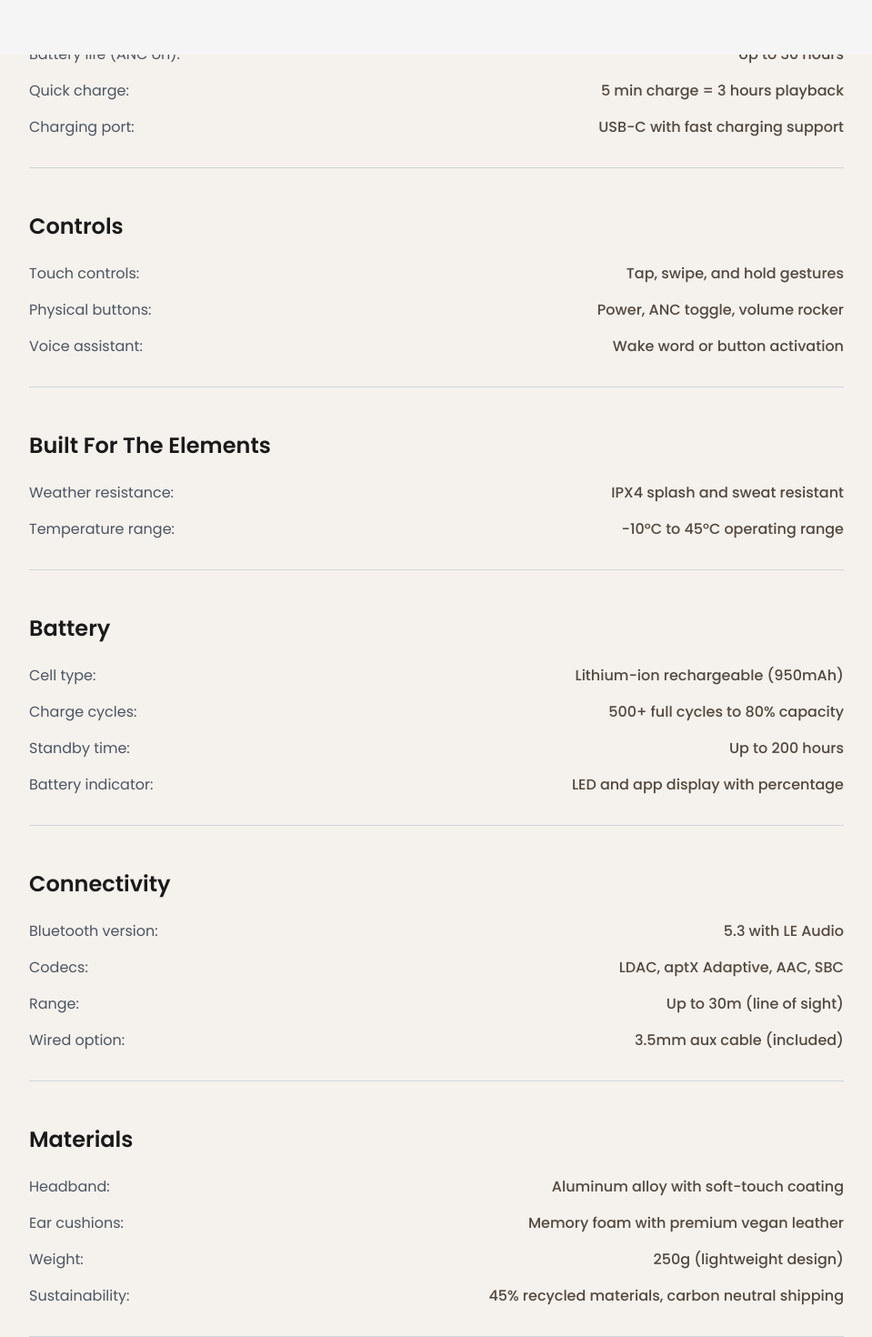
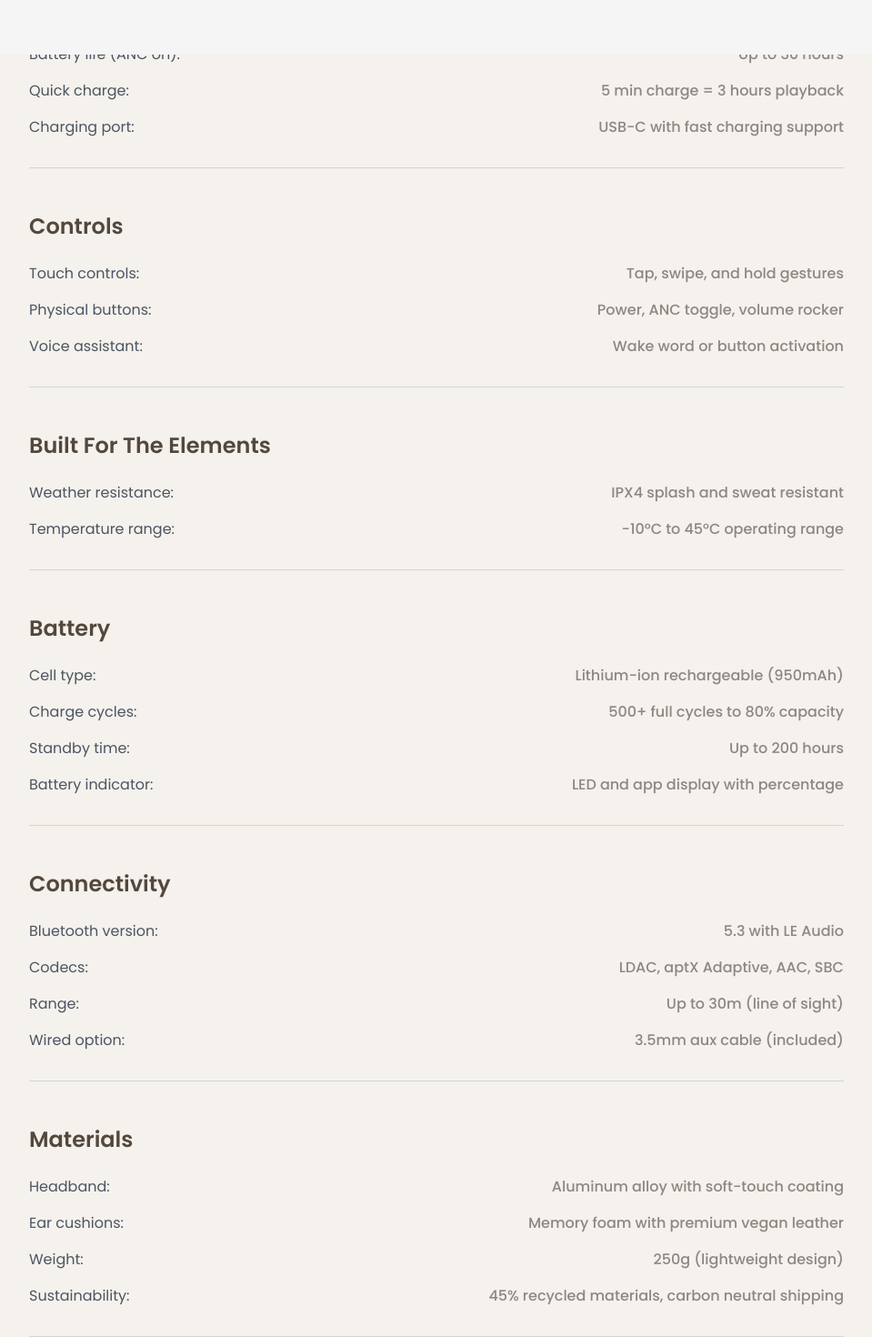
Before and after one commit to Raed-div/headphones-website, a React (Create React App) app: page /tech-specs in a window 1280 px wide. Shown: the part 1300-2770 px from the top of the page at 91% size, without its empty margins (160-1119 px from the left). Built offline with nearby package versions, Linux system fonts and the light colour scheme.

Commit message:
feat: implement product comparison and tech specs pages with new header and related components.

```diff
--- a/src/components/ColorPicker/ColorPicker.jsx
+++ b/src/components/ColorPicker/ColorPicker.jsx
@@ -32,7 +32,7 @@ const ColorPicker = () => {
         {/* Header Section */}
         <div className="max-w-3xl mx-auto mb-8">
           <h2
-            className="font-bold text-[#3D3D3D] mb-4"
+            className="font-bold text-[#52483E] mb-4"
             style={{ fontSize: '48px' }}
           >
             Your Style. Your Sound.
--- a/src/components/Navbar/Header.jsx
+++ b/src/components/Navbar/Header.jsx
@@ -135,7 +135,7 @@ const Header = ({ setMenuOpen }) => {
             rounded-lg
             cursor-pointer
             focus:outline-none
-            text-[#000000]
+            text-[#3E3E3E]
           "
           onClick={() => setMenuOpen(true)}
         >
--- a/src/pages/Compare.jsx
+++ b/src/pages/Compare.jsx
@@ -21,10 +21,10 @@ const Compare = () => {
       <div className="container mx-auto px-6 pt-32 pb-20">
         {/* Page Header */}
         <div className="text-center mb-16">
-          <h1 className="text-4xl md:text-5xl font-semibold text-[#3E3E3E] mb-4">
+          <h1 className="text-4xl md:text-5xl font-semibold text-[#52483E] mb-4">
             Compare Resonance Models
           </h1>
-          <p className="text-base text-gray-500">
+          <p className="text-base text-[#8B8782]">
             Get help choosing. Chat with a Specialist.
           </p>
         </div>
--- a/src/pages/TechSpecs.jsx
+++ b/src/pages/TechSpecs.jsx
@@ -183,201 +183,201 @@ const TechSpecs = () => {
         <div className="max-w-4xl mx-auto space-y-12">
           {/* Audio Technology */}
           <div className="border-b border-gray-300 pb-8">
-            <h2 className="text-2xl font-semibold text-[#1A1A1A] mb-6">
+            <h2 className="text-2xl font-semibold text-[#52483E] mb-6">
               Audio Technology
             </h2>
             <div className="space-y-4 text-[#52483E]">
               <div className="flex flex-col sm:flex-row sm:justify-between gap-2">
                 <span className="text-gray-600">Speaker type:</span>
-                <span className="font-medium sm:text-right">40mm neodymium drivers with custom-tuned DSP</span>
+                <span className="font-medium sm:text-right text-[#8B8782]">40mm neodymium drivers with custom-tuned DSP</span>
               </div>
               <div className="flex flex-col sm:flex-row sm:justify-between gap-2">
                 <span className="text-gray-600">Frequency range:</span>
-                <span className="font-medium sm:text-right">5Hz - 40kHz (Hi-Res certified)</span>
+                <span className="font-medium sm:text-right text-[#8B8782]">5Hz - 40kHz (Hi-Res certified)</span>
               </div>
               <div className="flex flex-col sm:flex-row sm:justify-between gap-2">
                 <span className="text-gray-600">Active Noise Cancellation:</span>
-                <span className="font-medium sm:text-right">Adaptive ANC up to 45dB reduction</span>
+                <span className="font-medium sm:text-right text-[#8B8782]">Adaptive ANC up to 45dB reduction</span>
               </div>
               <div className="flex flex-col sm:flex-row sm:justify-between gap-2">
                 <span className="text-gray-600">Transparency mode:</span>
-                <span className="font-medium sm:text-right">3-level adjustable ambient sound</span>
+                <span className="font-medium sm:text-right text-[#8B8782]">3-level adjustable ambient sound</span>
               </div>
             </div>
           </div>
 
           {/* Intelligence */}
           <div className="border-b border-gray-300 pb-8">
-            <h2 className="text-2xl font-semibold text-[#1A1A1A] mb-6">
+            <h2 className="text-2xl font-semibold text-[#52483E] mb-6">
               Intelligence
             </h2>
             <div className="space-y-4 text-[#52483E]">
               <div className="flex flex-col sm:flex-row sm:justify-between gap-2">
                 <span className="text-gray-600">Spatial audio:</span>
-                <span className="font-medium sm:text-right">360° spatial with head tracking</span>
+                <span className="font-medium sm:text-right text-[#8B8782]">360° spatial with head tracking</span>
               </div>
               <div className="flex flex-col sm:flex-row sm:justify-between gap-2">
                 <span className="text-gray-600">Smart features:</span>
-                <span className="font-medium sm:text-right">Auto play/pause, voice assistant integration</span>
+                <span className="font-medium sm:text-right text-[#8B8782]">Auto play/pause, voice assistant integration</span>
               </div>
               <div className="flex flex-col sm:flex-row sm:justify-between gap-2">
                 <span className="text-gray-600">Wear detection:</span>
-                <span className="font-medium sm:text-right">Automatic pause when removed</span>
+                <span className="font-medium sm:text-right text-[#8B8782]">Automatic pause when removed</span>
               </div>
               <div className="flex flex-col sm:flex-row sm:justify-between gap-2">
                 <span className="text-gray-600">Multipoint pairing:</span>
-                <span className="font-medium sm:text-right">Connect up to 3 devices simultaneously</span>
+                <span className="font-medium sm:text-right text-[#8B8782]">Connect up to 3 devices simultaneously</span>
               </div>
             </div>
           </div>
 
           {/* Power */}
           <div className="border-b border-gray-300 pb-8">
-            <h2 className="text-2xl font-semibold text-[#1A1A1A] mb-6">Power</h2>
+            <h2 className="text-2xl font-semibold text-[#52483E] mb-6">Power</h2>
             <div className="space-y-4 text-[#52483E]">
               <div className="flex flex-col sm:flex-row sm:justify-between gap-2">
                 <span className="text-gray-600">Battery life (ANC on):</span>
-                <span className="font-medium sm:text-right">Up to 30 hours</span>
+                <span className="font-medium sm:text-right text-[#8B8782]">Up to 30 hours</span>
               </div>
               <div className="flex flex-col sm:flex-row sm:justify-between gap-2">
                 <span className="text-gray-600">Quick charge:</span>
-                <span className="font-medium sm:text-right">5 min charge = 3 hours playback</span>
+                <span className="font-medium sm:text-right text-[#8B8782]">5 min charge = 3 hours playback</span>
               </div>
               <div className="flex flex-col sm:flex-row sm:justify-between gap-2">
                 <span className="text-gray-600">Charging port:</span>
-                <span className="font-medium sm:text-right">USB-C with fast charging support</span>
+                <span className="font-medium sm:text-right text-[#8B8782]">USB-C with fast charging support</span>
               </div>
             </div>
           </div>
 
           {/* Controls */}
           <div className="border-b border-gray-300 pb-8">
-            <h2 className="text-2xl font-semibold text-[#1A1A1A] mb-6">Controls</h2>
+            <h2 className="text-2xl font-semibold text-[#52483E] mb-6">Controls</h2>
             <div className="space-y-4 text-[#52483E]">
               <div className="flex flex-col sm:flex-row sm:justify-between gap-2">
                 <span className="text-gray-600">Touch controls:</span>
-                <span className="font-medium sm:text-right">Tap, swipe, and hold gestures</span>
+                <span className="font-medium sm:text-right text-[#8B8782]">Tap, swipe, and hold gestures</span>
               </div>
               <div className="flex flex-col sm:flex-row sm:justify-between gap-2">
                 <span className="text-gray-600">Physical buttons:</span>
-                <span className="font-medium sm:text-right">Power, ANC toggle, volume rocker</span>
+                <span className="font-medium sm:text-right text-[#8B8782]">Power, ANC toggle, volume rocker</span>
               </div>
               <div className="flex flex-col sm:flex-row sm:justify-between gap-2">
                 <span className="text-gray-600">Voice assistant:</span>
-                <span className="font-medium sm:text-right">Wake word or button activation</span>
+                <span className="font-medium sm:text-right text-[#8B8782]">Wake word or button activation</span>
               </div>
             </div>
           </div>
 
           {/* Built For The Elements */}
           <div className="border-b border-gray-300 pb-8">
-            <h2 className="text-2xl font-semibold text-[#1A1A1A] mb-6">
+            <h2 className="text-2xl font-semibold text-[#52483E] mb-6">
               Built For The Elements
             </h2>
             <div className="space-y-4 text-[#52483E]">
               <div className="flex flex-col sm:flex-row sm:justify-between gap-2">
                 <span className="text-gray-600">Weather resistance:</span>
-                <span className="font-medium sm:text-right">IPX4 splash and sweat resistant</span>
+                <span className="font-medium sm:text-right text-[#8B8782]">IPX4 splash and sweat resistant</span>
               </div>
               <div className="flex flex-col sm:flex-row sm:justify-between gap-2">
                 <span className="text-gray-600">Temperature range:</span>
-                <span className="font-medium sm:text-right">-10°C to 45°C operating range</span>
+                <span className="font-medium sm:text-right text-[#8B8782]">-10°C to 45°C operating range</span>
               </div>
             </div>
           </div>
 
           {/* Battery */}
           <div className="border-b border-gray-300 pb-8">
-            <h2 className="text-2xl font-semibold text-[#1A1A1A] mb-6">Battery</h2>
+            <h2 className="text-2xl font-semibold text-[#52483E] mb-6">Battery</h2>
             <div className="space-y-4 text-[#52483E]">
               <div className="flex flex-col sm:flex-row sm:justify-between gap-2">
                 <span className="text-gray-600">Cell type:</span>
-                <span className="font-medium sm:text-right">Lithium-ion rechargeable (950mAh)</span>
+                <span className="font-medium sm:text-right text-[#8B8782]">Lithium-ion rechargeable (950mAh)</span>
               </div>
               <div className="flex flex-col sm:flex-row sm:justify-between gap-2">
                 <span className="text-gray-600">Charge cycles:</span>
-                <span className="font-medium sm:text-right">500+ full cycles to 80% capacity</span>
+                <span className="font-medium sm:text-right text-[#8B8782]">500+ full cycles to 80% capacity</span>
               </div>
               <div className="flex flex-col sm:flex-row sm:justify-between gap-2">
                 <span className="text-gray-600">Standby time:</span>
-                <span className="font-medium sm:text-right">Up to 200 hours</span>
+                <span className="font-medium sm:text-right text-[#8B8782]">Up to 200 hours</span>
               </div>
               <div className="flex flex-col sm:flex-row sm:justify-between gap-2">
                 <span className="text-gray-600">Battery indicator:</span>
-                <span className="font-medium sm:text-right">LED and app display with percentage</span>
+                <span className="font-medium sm:text-right text-[#8B8782]">LED and app display with percentage</span>
               </div>
             </div>
           </div>
 
           {/* Connectivity */}
           <div className="border-b border-gray-300 pb-8">
-            <h2 className="text-2xl font-semibold text-[#1A1A1A] mb-6">
+            <h2 className="text-2xl font-semibold text-[#52483E] mb-6">
               Connectivity
             </h2>
             <div className="space-y-4 text-[#52483E]">
               <div className="flex flex-col sm:flex-row sm:justify-between gap-2">
                 <span className="text-gray-600">Bluetooth version:</span>
-                <span className="font-medium sm:text-right">5.3 with LE Audio</span>
+                <span className="font-medium sm:text-right text-[#8B8782]">5.3 with LE Audio</span>
               </div>
               <div className="flex flex-col sm:flex-row sm:justify-between gap-2">
                 <span className="text-gray-600">Codecs:</span>
-                <span className="font-medium sm:text-right">LDAC, aptX Adaptive, AAC, SBC</span>
+                <span className="font-medium sm:text-right text-[#8B8782]">LDAC, aptX Adaptive, AAC, SBC</span>
               </div>
               <div className="flex flex-col sm:flex-row sm:justify-between gap-2">
                 <span className="text-gray-600">Range:</span>
-                <span className="font-medium sm:text-right">Up to 30m (line of sight)</span>
+                <span className="font-medium sm:text-right text-[#8B8782]">Up to 30m (line of sight)</span>
               </div>
               <div className="flex flex-col sm:flex-row sm:justify-between gap-2">
                 <span className="text-gray-600">Wired option:</span>
-                <span className="font-medium sm:text-right">3.5mm aux cable (included)</span>
+                <span className="font-medium sm:text-right text-[#8B8782]">3.5mm aux cable (included)</span>
               </div>
             </div>
           </div>
 
           {/* Materials */}
           <div className="border-b border-gray-300 pb-8">
-            <h2 className="text-2xl font-semibold text-[#1A1A1A] mb-6">Materials</h2>
+            <h2 className="text-2xl font-semibold text-[#52483E] mb-6">Materials</h2>
             <div className="space-y-4 text-[#52483E]">
               <div className="flex flex-col sm:flex-row sm:justify-between gap-2">
                 <span className="text-gray-600">Headband:</span>
-                <span className="font-medium sm:text-right">Aluminum alloy with soft-touch coating</span>
+                <span className="font-medium sm:text-right text-[#8B8782]">Aluminum alloy with soft-touch coating</span>
               </div>
               <div className="flex flex-col sm:flex-row sm:justify-between gap-2">
                 <span className="text-gray-600">Ear cushions:</span>
-                <span className="font-medium sm:text-right">Memory foam with premium vegan leather</span>
+                <span className="font-medium sm:text-right text-[#8B8782]">Memory foam with premium vegan leather</span>
               </div>
               <div className="flex flex-col sm:flex-row sm:justify-between gap-2">
                 <span className="text-gray-600">Weight:</span>
-                <span className="font-medium sm:text-right">250g (lightweight design)</span>
+                <span className="font-medium sm:text-right text-[#8B8782]">250g (lightweight design)</span>
               </div>
               <div className="flex flex-col sm:flex-row sm:justify-between gap-2">
                 <span className="text-gray-600">Sustainability:</span>
-                <span className="font-medium sm:text-right">45% recycled materials, carbon neutral shipping</span>
+                <span className="font-medium sm:text-right text-[#8B8782]">45% recycled materials, carbon neutral shipping</span>
               </div>
             </div>
           </div>
 
           {/* Sustainability & Materials */}
           <div className="pb-8">
-            <h2 className="text-2xl font-semibold text-[#1A1A1A] mb-6">
+            <h2 className="text-2xl font-semibold text-[#52483E] mb-6">
               Sustainability & Materials
             </h2>
             <div className="space-y-4 text-[#52483E]">
               <div className="flex flex-col sm:flex-row sm:justify-between gap-2">
                 <span className="text-gray-600">Eco-friendly packaging:</span>
-                <span className="font-medium sm:text-right">100% recyclable materials</span>
+                <span className="font-medium sm:text-right text-[#8B8782]">100% recyclable materials</span>
               </div>
               <div className="flex flex-col sm:flex-row sm:justify-between gap-2">
                 <span className="text-gray-600">Replaceable parts:</span>
-                <span className="font-medium sm:text-right">Ear cushions, cables, and headband padding</span>
+                <span className="font-medium sm:text-right text-[#8B8782]">Ear cushions, cables, and headband padding</span>
               </div>
               <div className="flex flex-col sm:flex-row sm:justify-between gap-2">
                 <span className="text-gray-600">Certifications:</span>
-                <span className="font-medium sm:text-right">FSC, Energy Star, RoHS compliant</span>
+                <span className="font-medium sm:text-right text-[#8B8782]">FSC, Energy Star, RoHS compliant</span>
               </div>
               <div className="flex flex-col sm:flex-row sm:justify-between gap-2">
                 <span className="text-gray-600">Product lifespan:</span>
-                <span className="font-medium sm:text-right">5+ years with proper care</span>
+                <span className="font-medium sm:text-right text-[#8B8782]">5+ years with proper care</span>
               </div>
             </div>
           </div>
@@ -385,7 +385,7 @@ const TechSpecs = () => {
 
         {/* Bottom Section */}
         <div className="mt-20 text-center">
-          <h3 className="text-3xl font-bold text-[#1A1A1A] mb-4">
+          <h3 className="text-3xl font-bold text-[#52483E] mb-4">
             Sound. Presence. Purpose.
           </h3>
           <p className="text-gray-600 max-w-2xl mx-auto mb-8">
```
Also changed, not shown: src/components/Compare/ProductCompareCard.jsx (+4 -4 lines).
